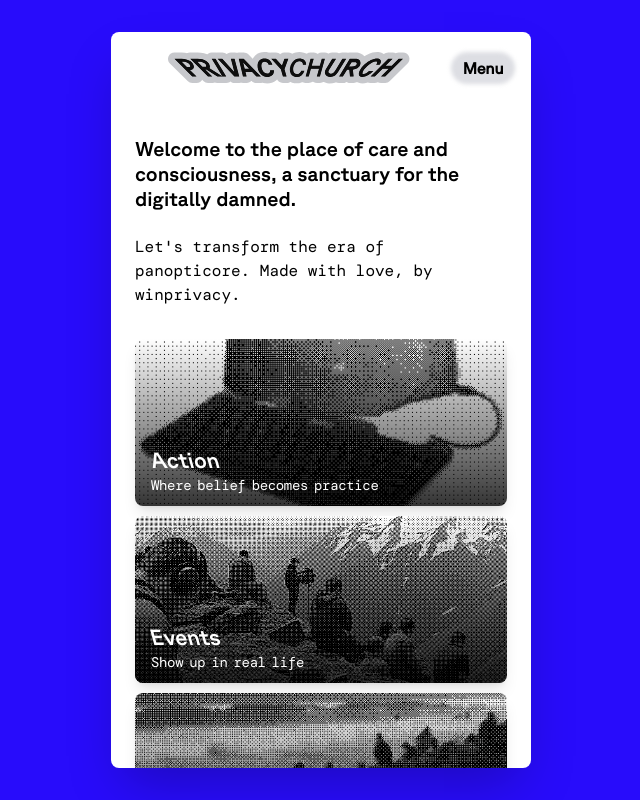
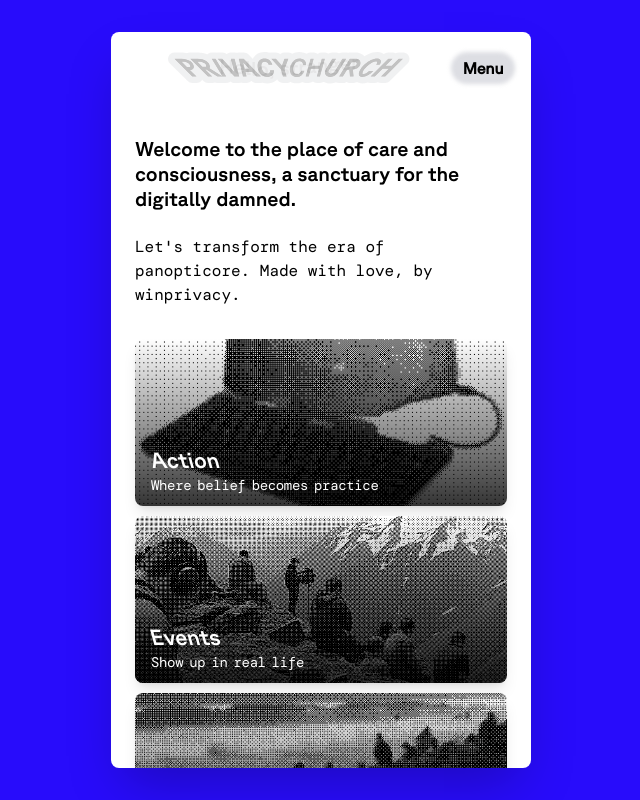
Before and after one commit to JordanGallant/privacy-church, a Next.js app: page /home in a window 1280 px wide. Shown: the whole page, without its empty margins (319-959 px from the left). Built offline with nearby package versions, Linux system fonts and the light colour scheme; no server answers; the database is empty.

Commit message:
micro animation

```diff
--- a/app/_components/nav.tsx
+++ b/app/_components/nav.tsx
@@ -77,7 +77,7 @@ export default function Navbar({ hideLogo = false, onMenuToggle }: NavbarProps)
 
             {/* Logo */}
             <div
-              className={`transition-opacity duration-700 ${
+              className={`transition-opacity duration-2000 ${
                 showGreeting ? 'opacity-0' : 'opacity-100'
               }`}
             >
```
